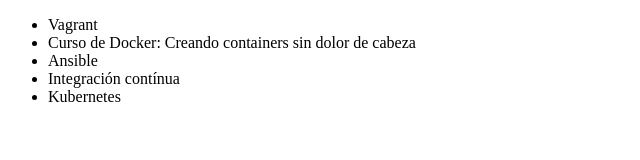
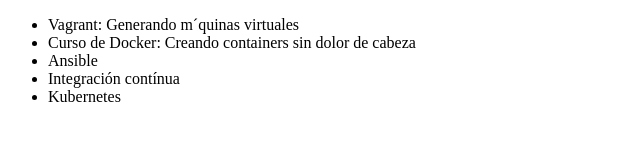
Before and after one commit to letimastra/alura-git, a plain HTML site: page index.html in a window 1280 px wide. Shown: the whole page, without its empty margins (0-640 px from the left). Drawn offline with Linux system fonts and the light colour scheme.

Commit message:
Cambio en vagrant desde Ana

```diff
--- a/index.html
+++ b/index.html
@@ -6,7 +6,7 @@
 </head>
 <body>
      <ul>
-         <li> Vagrant </li>
+         <li> Vagrant: Generando m´quinas virtuales </li>
          <li> Curso de Docker: Creando containers sin dolor de cabeza </li>
          <li> Ansible </li>
          <li> Integración contínua </li>
```
